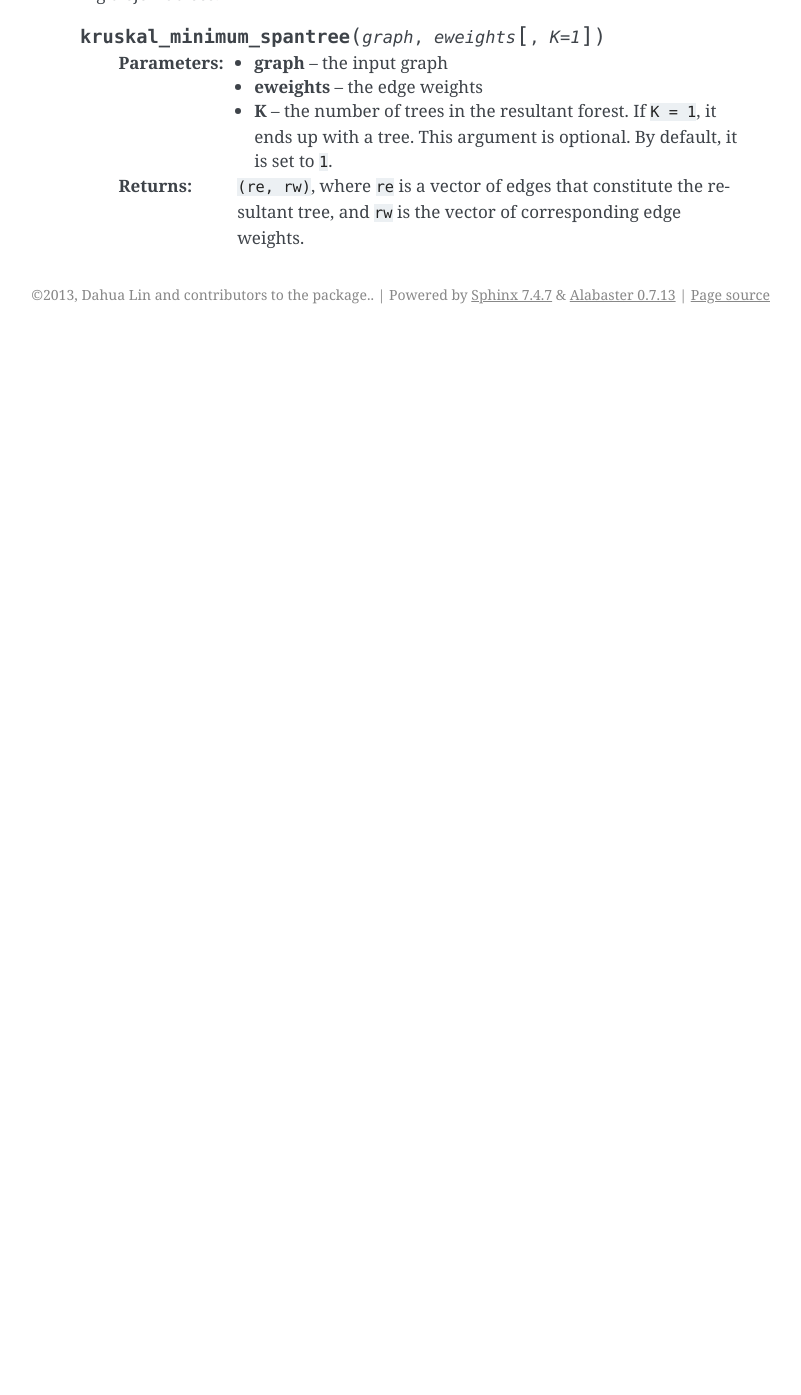
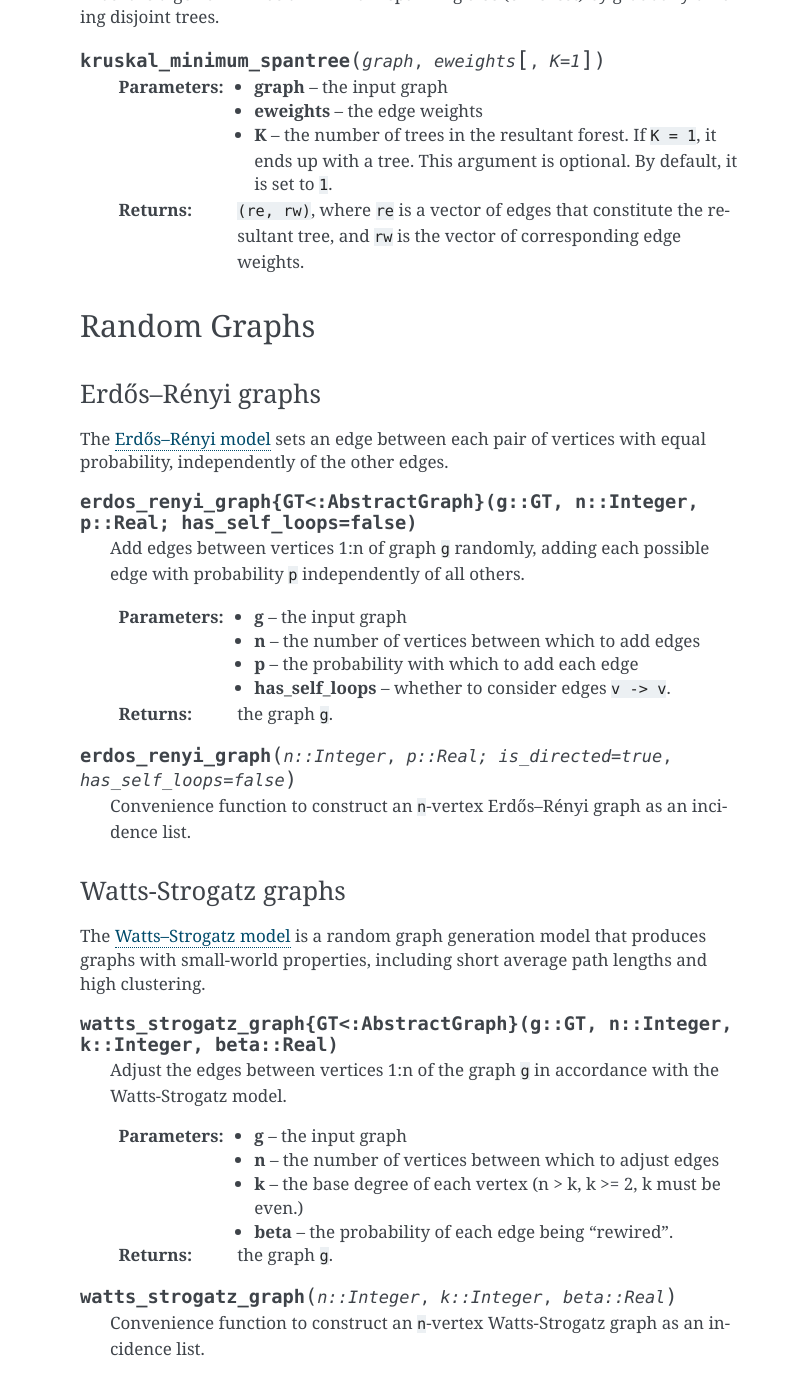
Before and after one commit to JuliaGraphs/Graphs.jl, a Sphinx documentation site: the page built from doc/source/algorithms.rst, in a window 1280 px wide and 1400 px high, scrolled down 5295 px. Shown: the top 1395 px of the window, without its empty margins (340-1141 px from the left). Built offline with Sphinx 7.4.7, drawn with Linux system fonts in a browser that asks for light colours; formulas are drawn with MathJax 3; before the commit the page ends 5629 px from its top, so only the background shows below that; some of the changed text lies outside the part shown.

Commit message:
Document the random graph algorithms.
I've put them under Algorithms, even though all other graph constructors
were under Graph Types. I'm not sure if this is correct.

```diff
--- a/doc/source/algorithms.rst
+++ b/doc/source/algorithms.rst
@@ -9,6 +9,7 @@ Graph Algorithms
 - topological sorting
 - shortest paths: Dijkstra, Floyd-Warshall
 - minimum spanning trees: Prim, Kruskal
+- random graph generation
 - more algorithms are being implemented
 
 
@@ -217,3 +218,51 @@ Kruskal's algorithm finds a minimum spanning tree (or forest) by gradually uniti
     :param K:           the number of trees in the resultant forest. If ``K = 1``, it ends up with a tree. This argument is optional. By default, it is set to ``1``.
 
     :returns:   ``(re, rw)``, where ``re`` is a vector of edges that constitute the resultant tree, and ``rw`` is the vector of corresponding edge weights.
+
+
+Random Graphs
+-------------
+
+Erdős–Rényi graphs
+~~~~~~~~~~~~~~~~~~
+
+The `Erdős–Rényi model <https://en.wikipedia.org/wiki/Erd%C5%91s%E2%80%93R%C3%A9nyi_model>`_ sets an edge between each pair of vertices with equal
+probability, independently of the other edges.
+
+.. py:function:: erdos_renyi_graph{GT<:AbstractGraph}(g::GT, n::Integer, p::Real; has_self_loops=false)
+
+    Add edges between vertices 1:n of graph ``g`` randomly, adding each possible edge with probability ``p`` independently of all others.
+
+    :param g:           the input graph
+    :param n:           the number of vertices between which to add edges
+    :param p:           the probability with which to add each edge
+    :param has_self_loops:      whether to consider edges ``v -> v``.
+
+    :returns: the graph ``g``.
+
+.. py:function:: erdos_renyi_graph(n::Integer, p::Real; is_directed=true, has_self_loops=false)
+
+    Convenience function to construct an ``n``-vertex Erdős–Rényi graph as an incidence list.
+
+Watts-Strogatz graphs
+~~~~~~~~~~~~~~~~~~~~~
+
+The `Watts–Strogatz
+model <https://en.wikipedia.org/wiki/Watts_and_Strogatz_model>`_ is a random
+graph generation model that produces graphs with small-world properties,
+including short average path lengths and high clustering.
+
+.. py:function:: watts_strogatz_graph{GT<:AbstractGraph}(g::GT, n::Integer, k::Integer, beta::Real)
+
+    Adjust the edges between vertices 1:n of the graph ``g`` in accordance with the Watts-Strogatz model.
+
+    :param g:           the input graph
+    :param n:           the number of vertices between which to adjust edges
+    :param k:           the base degree of each vertex (n > k, k >= 2, k must be even.)
+    :param beta:        the probability of each edge being "rewired".
+
+    :returns: the graph ``g``.
+
+.. py:function:: watts_strogatz_graph(n::Integer, k::Integer, beta::Real)
+
+    Convenience function to construct an ``n``-vertex Watts-Strogatz graph as an incidence list.
```
